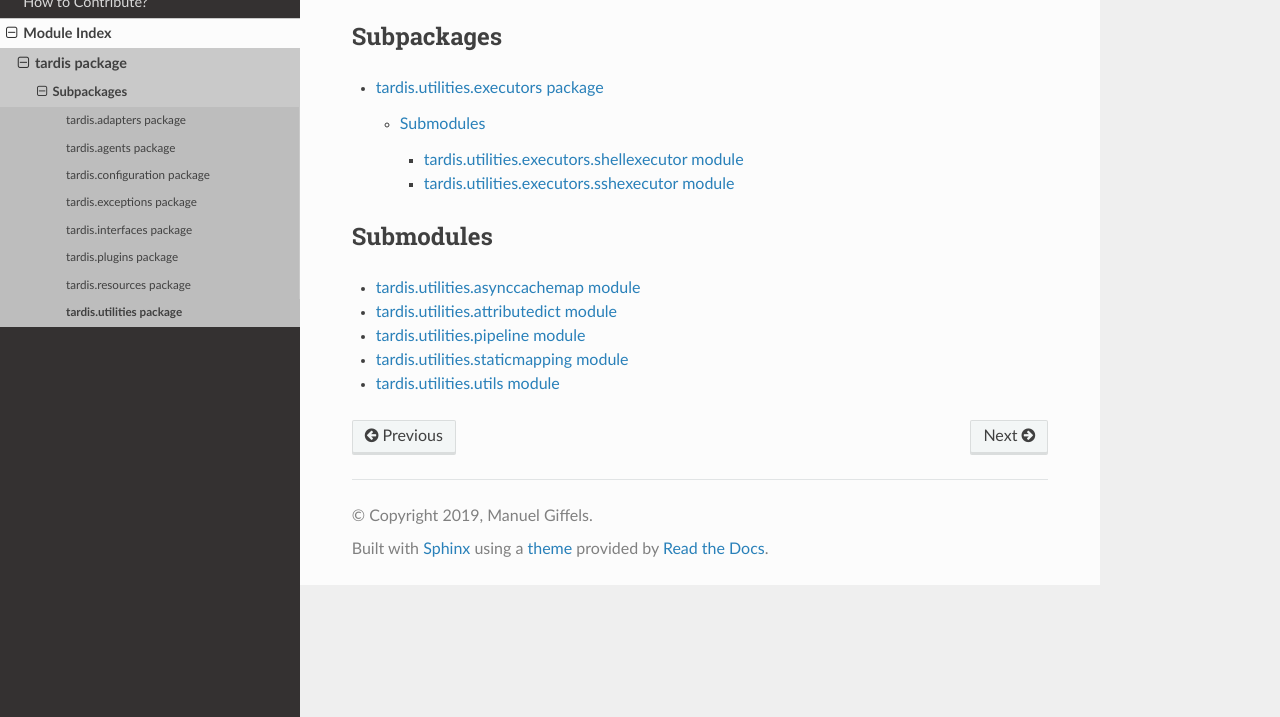
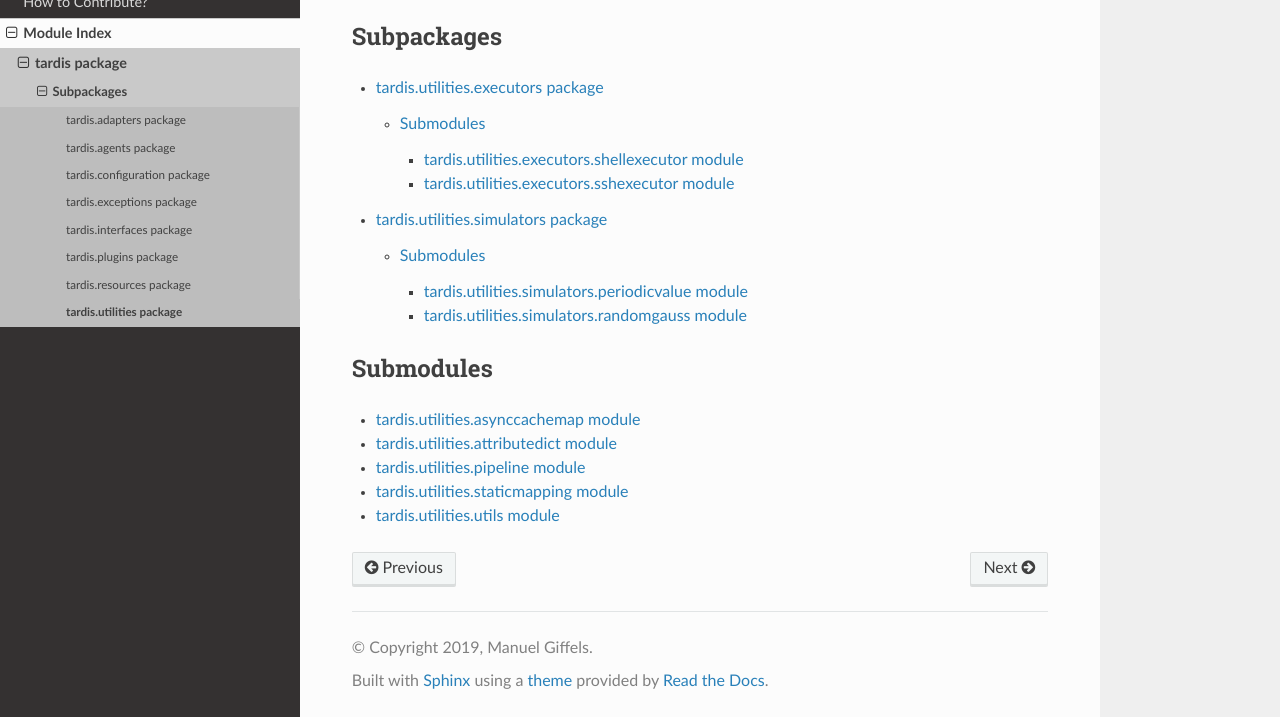
Before and after one commit to MatterMiners/tardis, a Sphinx documentation site: the page built from docs/source/api/tardis.utilities.rst, in a window 1280 px wide and 981 px high, cut to the strip 264-981 px from the top of the window. Built offline with Sphinx 7.4.7 and the Read the Docs theme 2.0.0, drawn with Linux system fonts in a browser that asks for light colours.

Commit message:
Add autogen documentation for fakesite and simulators

```diff
--- a/docs/source/api/tardis.adapters.sites.rst
+++ b/docs/source/api/tardis.adapters.sites.rst
@@ -12,6 +12,7 @@ Submodules
 .. toctree::
 
    tardis.adapters.sites.cloudstack
+   tardis.adapters.sites.fakesite
    tardis.adapters.sites.htcondor
    tardis.adapters.sites.moab
    tardis.adapters.sites.openstack
--- a/docs/source/api/tardis.interfaces.rst
+++ b/docs/source/api/tardis.interfaces.rst
@@ -15,5 +15,6 @@ Submodules
    tardis.interfaces.borg
    tardis.interfaces.executor
    tardis.interfaces.plugin
+   tardis.interfaces.simulator
    tardis.interfaces.siteadapter
    tardis.interfaces.state
--- a/docs/source/api/tardis.utilities.rst
+++ b/docs/source/api/tardis.utilities.rst
@@ -12,6 +12,7 @@ Subpackages
 .. toctree::
 
     tardis.utilities.executors
+    tardis.utilities.simulators
 
 Submodules
 ----------
--- /dev/null
+++ b/docs/source/api/tardis.utilities.simulators.periodicvalue.rst
@@ -0,0 +1,7 @@
+tardis.utilities.simulators.periodicvalue module
+================================================
+
+.. automodule:: tardis.utilities.simulators.periodicvalue
+    :members:
+    :undoc-members:
+    :show-inheritance:
--- /dev/null
+++ b/docs/source/api/tardis.utilities.simulators.randomgauss.rst
@@ -0,0 +1,7 @@
+tardis.utilities.simulators.randomgauss module
+==============================================
+
+.. automodule:: tardis.utilities.simulators.randomgauss
+    :members:
+    :undoc-members:
+    :show-inheritance:
```
Also changed, not shown: docs/source/api/tardis.adapters.sites.fakesite.rst (added, +7 -0 lines), docs/source/api/tardis.interfaces.simulator.rst (added, +7 -0 lines), docs/source/api/tardis.utilities.simulators.rst (added, +15 -0 lines).
